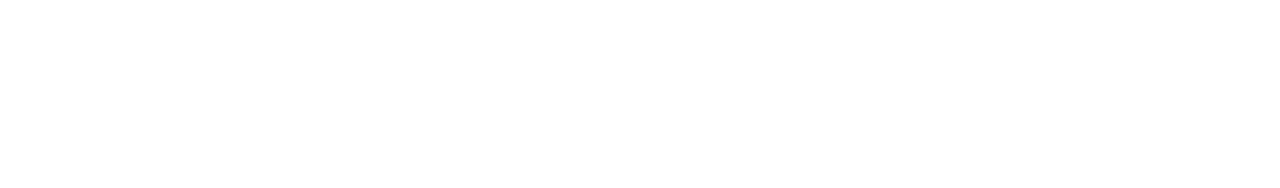
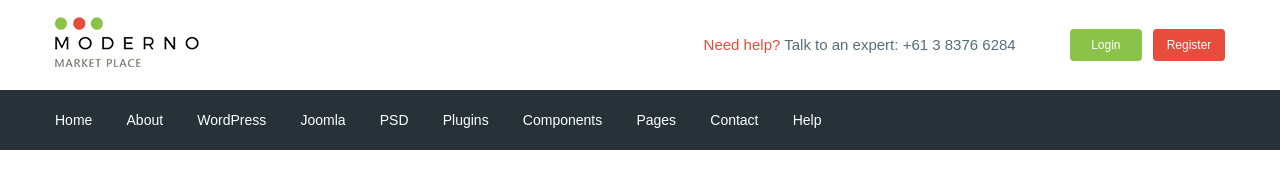
Before and after one commit to maratzholonov/moderno, a website: page app/index.html in a window 1280 px wide. Drawn offline with nearby package versions, Linux system fonts and the light colour scheme; files that its build step writes are made by us from their sources.

Commit message:
added header

```diff
--- a/app/index.html
+++ b/app/index.html
@@ -4,10 +4,53 @@
       <meta charset="UTF-8" />
       <meta name="viewport" content="width=device-width, initial-scale=1.0" />
       <title>Document</title>
+      <link rel="preconnect" href="https://fonts.gstatic.com" />
+      <link href="https://fonts.googleapis.com/css2?family=Roboto:wght@500;700&display=swap" rel="stylesheet" />
       <link rel="stylesheet" href="css/libs.min.css" />
       <link rel="stylesheet" href="css/style.min.css" />
    </head>
    <body>
+      <header class="header">
+         <div class="header__top">
+            <div class="container">
+               <div class="header__top-inner">
+                  <div class="header__logo">
+                     <a href="#">
+                        <img src="images/logo.png" alt="logo" />
+                     </a>
+                  </div>
+                  <div class="header__text">
+                     <a href="#"><span>Need help?</span></a>
+                     Talk to an expert:
+                     <a class="header__phone" href="tel:61383766284">+61 3 8376 6284</a>
+                  </div>
+                  <div class="header__box">
+                     <a class="basket" href="#"></a>
+                     <a class="header__btn header__btn-login" href="#">Login</a>
+                     <a class="header__btn header__btn-register" href="#">Register</a>
+                  </div>
+               </div>
+            </div>
+         </div>
+         <div class="header__menu">
+            <div class="container">
+               <nav class="menu">
+                  <ul class="menu__list">
+                     <li><a href="#">Home</a></li>
+                     <li><a href="#">About</a></li>
+                     <li><a href="#">WordPress</a></li>
+                     <li><a href="#">Joomla</a></li>
+                     <li><a href="#">PSD</a></li>
+                     <li><a href="#">Plugins</a></li>
+                     <li><a href="#">Components</a></li>
+                     <li><a href="#">Pages</a></li>
+                     <li><a href="#">Contact</a></li>
+                     <li><a href="#">Help</a></li>
+                  </ul>
+               </nav>
+            </div>
+         </div>
+      </header>
       <script src="https://ajax.googleapis.com/ajax/libs/jquery/3.5.1/jquery.min.js"></script>
       <script src="js/libs.min.js"></script>
       <script src="js/main.min.js"></script>
--- /dev/null
+++ b/app/scss/_fonts.scss
@@ -0,0 +1,6 @@
+@font-face {
+   font-family: "Roboto-Regular", sans-serif;
+   src: url("../fonts/Roboto-Regular.woff2") format("woff2"), url("../fonts/Roboto-Regular.woff") format("woff");
+   font-weight: 400;
+   font-display: swap;
+}
--- /dev/null
+++ b/app/scss/_global.scss
@@ -0,0 +1,36 @@
+html {
+   box-sizing: border-box;
+}
+
+*,
+*::before,
+*::after {
+   box-sizing: inherit;
+}
+
+a {
+   display: inline-block;
+   text-decoration: none;
+   color: $text;
+}
+
+ul,
+li {
+   margin: 0;
+   padding: 0;
+   list-style: none;
+}
+
+body {
+   font-family: "Roboto-Regular", sans-serif;
+   font-size: 15px;
+   line-height: 24px;
+   font-weight: 400;
+   color: $text;
+}
+
+.container {
+   max-width: 1200px;
+   margin: 0 auto;
+   padding: 0 15px;
+}
--- /dev/null
+++ b/app/scss/_vars.scss
@@ -0,0 +1,5 @@
+$text: #546e7a;
+
+$red: #e74c3c;
+$green: #8bc34a;
+$bg: #263238;
--- a/app/scss/style.scss
+++ b/app/scss/style.scss
@@ -1,14 +1,59 @@
-html {
-   box-sizing: border-box;
+@import "vars";
+@import "global";
+@import "fonts";
+
+.header__top-inner {
+   display: flex;
+   justify-content: space-between;
+   height: 90px;
+   align-items: center;
 }
 
-*,
-*::before,
-*::after {
-   box-sizing: inherit;
+.header__text {
+   margin-left: auto;
+   margin-right: 50px;
+   span {
+      color: $red;
+   }
 }
 
-.box {
+.header__btn {
+   padding: 4px;
+   width: 72px;
+   border-radius: 4px;
+   text-align: center;
+   color: #fff;
+   font-size: 12px;
+}
+
+.header__btn-login {
+   background-color: $green;
+}
+
+.header__btn-register {
+   background-color: $red;
+   margin-left: 7px;
+}
+
+.header__menu {
+   background-color: $bg;
+}
+
+.menu {
    display: flex;
-   margin: 0;
+   align-items: center;
+   height: 60px;
 }
+
+.menu__list {
+   li {
+      display: inline-block;
+      & + li {
+         margin-left: 30px;
+      }
+   }
+   a {
+      color: #fff;
+      font-size: 14px;
+   }
+}
--- a/gulpfile.js
+++ b/gulpfile.js
@@ -9,7 +9,7 @@ let gulp = require("gulp"),
 
 gulp.task("sass", function () {
    return gulp
-      .src("app/scss/style.scss")
+      .src("app/scss/**/*.scss")
       .pipe(sass({ outputStyle: "compressed" }))
       .pipe(rename({ suffix: ".min" }))
       .pipe(
@@ -58,7 +58,7 @@ gulp.task("browser-sync", function () {
 });
 
 gulp.task("watch", function () {
-   gulp.watch("app/scss/style.scss", gulp.parallel("sass"));
+   gulp.watch("app/scss/**/*.scss", gulp.parallel("sass"));
    gulp.watch("app/*.html", gulp.parallel("html"));
    gulp.watch("app/js/*.js", gulp.parallel("js"));
 });
```
Also changed, not shown: app/fonts/Roboto-Regular.woff (added), app/fonts/Roboto-Regular.woff2 (added), app/images/logo.png (added), app/scss/style.css (deleted), 1 other file.
